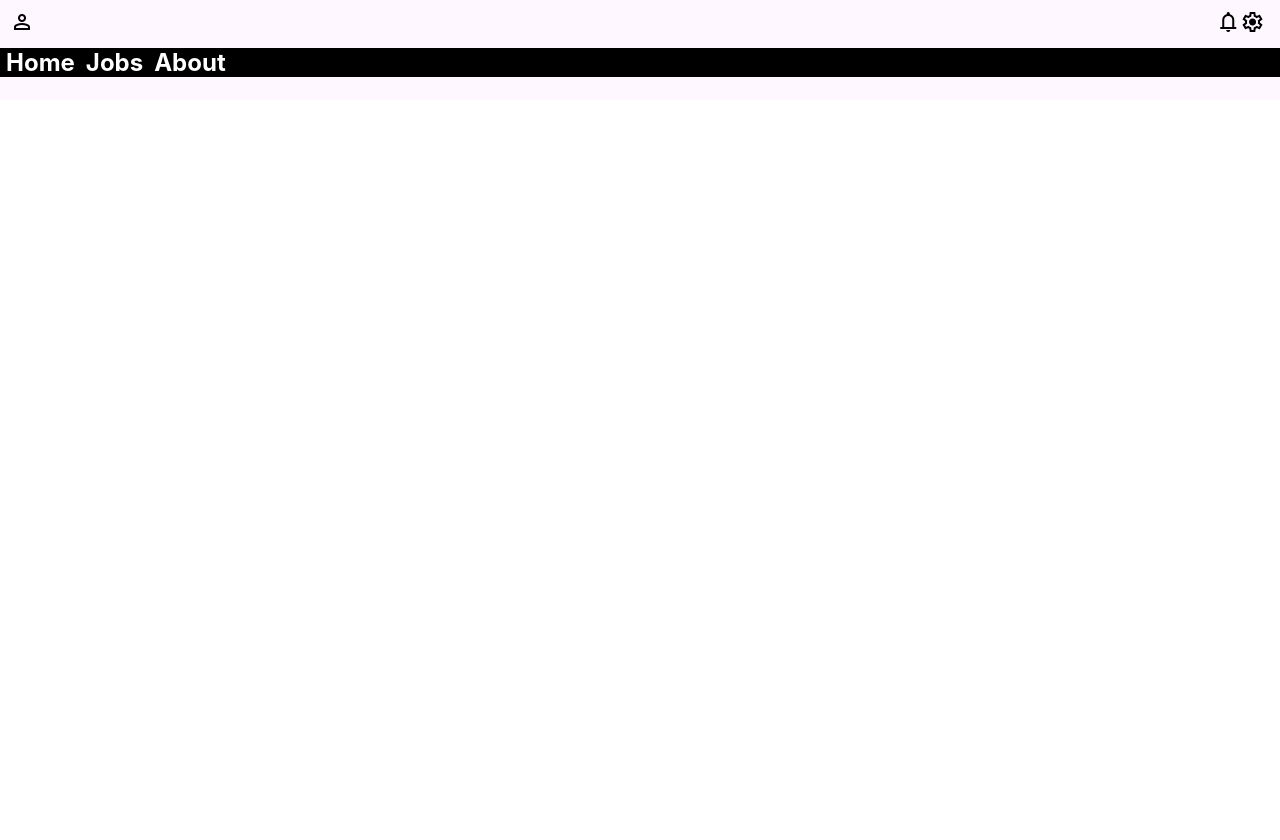
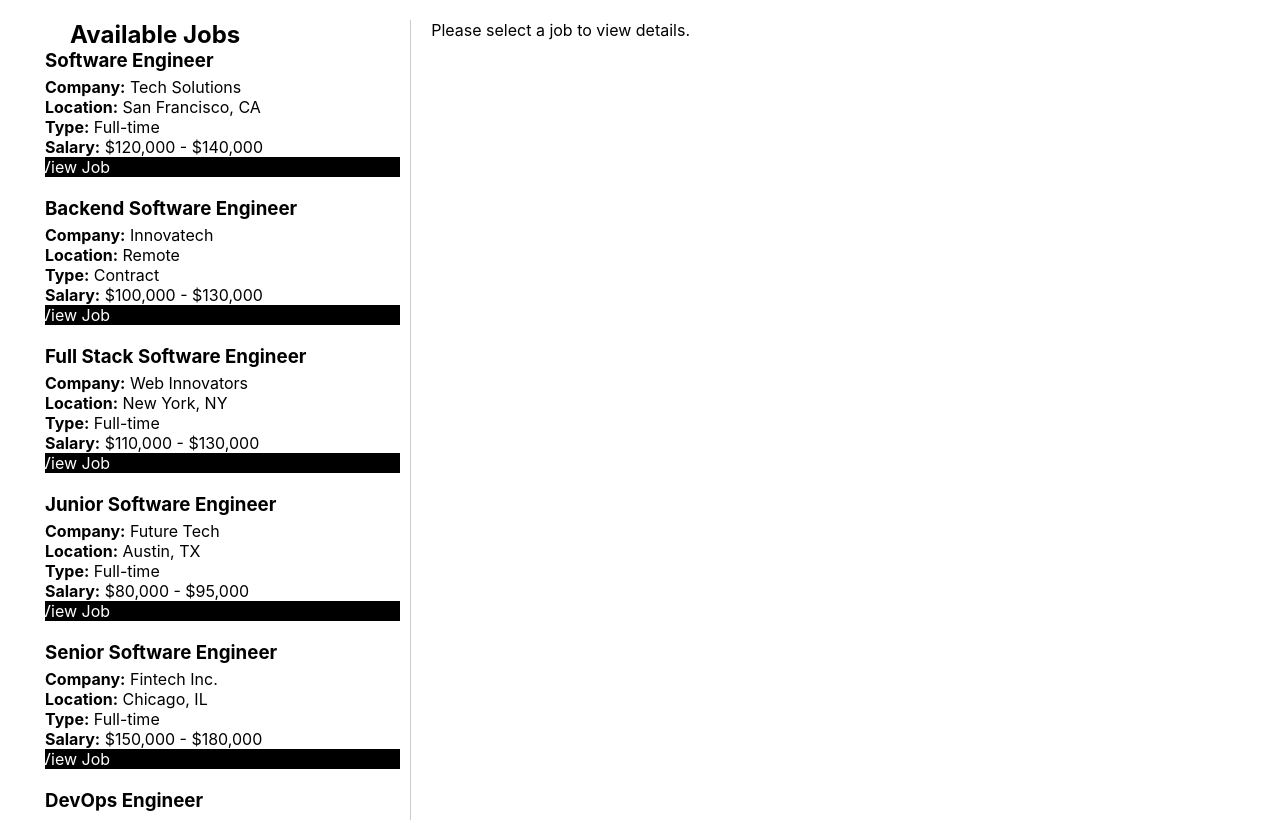
Before and after one commit to tylerewing64/shellhacks, a React (Create React App) app: page /.pages/Jobs in a window 1280 px wide. Before the commit the page ends 800 px from the top, so only its background shows below. Built offline with nearby package versions, Linux system fonts and the light colour scheme.

Commit message:
added jobs page

```diff
--- /dev/null
+++ b/src/Jobs.css
@@ -0,0 +1,71 @@
+/* Styling for the main header */
+h2 {
+    margin-left: 25px;
+  }
+
+  /* Adjusting the width of the job list */
+  .list-width {
+    max-width: 500px;
+    margin-left: 25px;
+  }
+
+  /* Container for the entire jobs section */
+  .jobs-container {
+    display: flex;
+    height: 100vh;
+    padding: 20px;
+  }
+
+  /* Left side: Scrollable list of jobs */
+  .jobs-list {
+    width: 30%;
+    max-height: 100%;
+    overflow-y: auto; /* Enables vertical scrolling */
+    margin-left: 25px; /* Keep margin-left from your template */
+    padding-right: 10px;
+    border-right: 1px solid #ccc;
+  }
+
+  /* Remove bullets and adjust spacing for the list of jobs */
+  ul {
+    list-style-type: none;
+    padding: 0;
+  }
+
+  li {
+    margin-bottom: 20px;
+    cursor: pointer;
+  }
+
+  /* Styling for job titles */
+  li h3 {
+    margin-bottom: 5px;
+  }
+
+  /* Styling for links */
+  li a {
+    color: blue;
+    text-decoration: underline;
+  }
+
+  /* Center section: Selected job details */
+  .job-details {
+    width: 70%;
+    padding-left: 20px;
+  }
+
+  /* Optional view job button or link */
+  .view-job {
+    width: 250px;
+  }
+
+  /* Job details heading margin */
+  .job-details h2 {
+    margin-top: 0;
+  }
+
+  /* Hover effect for list items */
+  .jobs-list li:hover {
+    background-color: #f0f0f0;
+    transition: background-color 0.3s ease;
+  }
--- a/src/pages/Jobs.js
+++ b/src/pages/Jobs.js
@@ -1,17 +1,54 @@
-import React from 'react'
-import Job_preview from '../Job_preview'
-import Topbar from '../Topbar'
-import { arrayOfJobs } from '../Job_preview'
+import React, { useState } from 'react';
+import { arrayOfJobs } from '../Job_preview'; // Assuming this is the correct path for your job array
+import '../Jobs.css'; // Import the CSS file
+import Topbar from '../Topbar';
 
 function Jobs() {
-    const jobItems = arrayOfJobs.map(job => <li>{job}</li>)
+  const [selectedJob, setSelectedJob] = useState(null); // State for selected job
+
+  const handleJobClick = (job) => {
+    setSelectedJob(job); // Set the selected job when clicked
+  };
+
   return (
-   <>
-   <Topbar/>
+    <Topbar></Topbar>,
+    <div className="jobs-container">
+      {/* Left Side: Scrollable Job List */}
+      <div className="jobs-list list-width">
+        <h2>Available Jobs</h2>
+        <ul>
+          {arrayOfJobs.map((job) => (
+            <li key={job.id} onClick={() => handleJobClick(job)}>
+              <h3>{job.title}</h3>
+              <p><strong>Company:</strong> {job.company}</p>
+              <p><strong>Location:</strong> {job.location}</p>
+              <p><strong>Type:</strong> {job.type}</p>
+              <p><strong>Salary:</strong> {job.salary}</p>
+              <a href={job.url} target="_blank" rel="noopener noreferrer">View Job</a>
+            </li>
+          ))}
+        </ul>
+      </div>
 
-   </>
-
-  )
+      {/* Right Side: Display Selected Job Details */}
+      <div className="job-details">
+        {selectedJob ? (
+          <>
+            <h2>{selectedJob.title}</h2>
+            <p><strong>Company:</strong> {selectedJob.company}</p>
+            <p><strong>Location:</strong> {selectedJob.location}</p>
+            <p><strong>Type:</strong> {selectedJob.type}</p>
+            <p><strong>Salary:</strong> {selectedJob.salary}</p>
+            <p><strong>Description:</strong> {selectedJob.description}</p>
+            <p><strong>Posted Date:</strong> {selectedJob.posted_date}</p>
+            <a href={selectedJob.url} target="_blank" rel="noopener noreferrer">Apply Here</a>
+          </>
+        ) : (
+          <p>Please select a job to view details.</p>
+        )}
+      </div>
+    </div>
+  );
 }
 
-export default Jobs
+export default Jobs;
```
